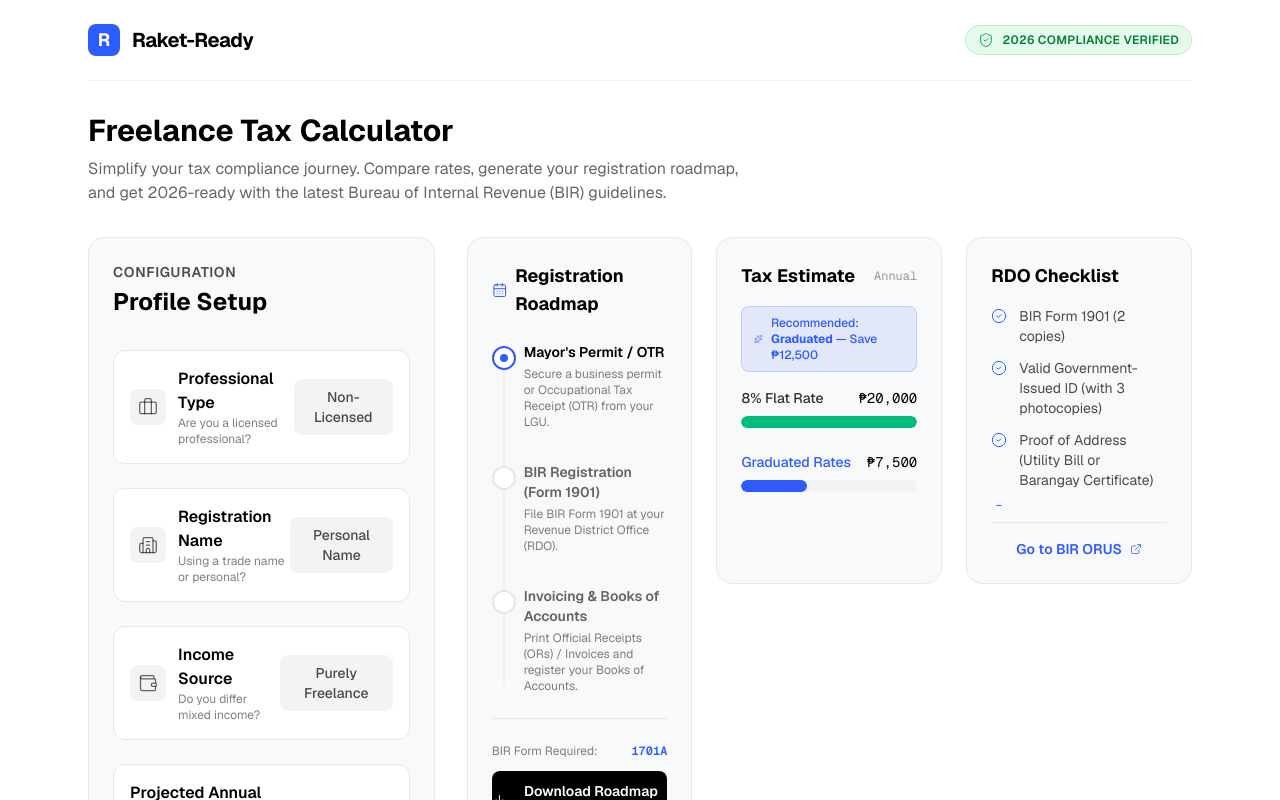
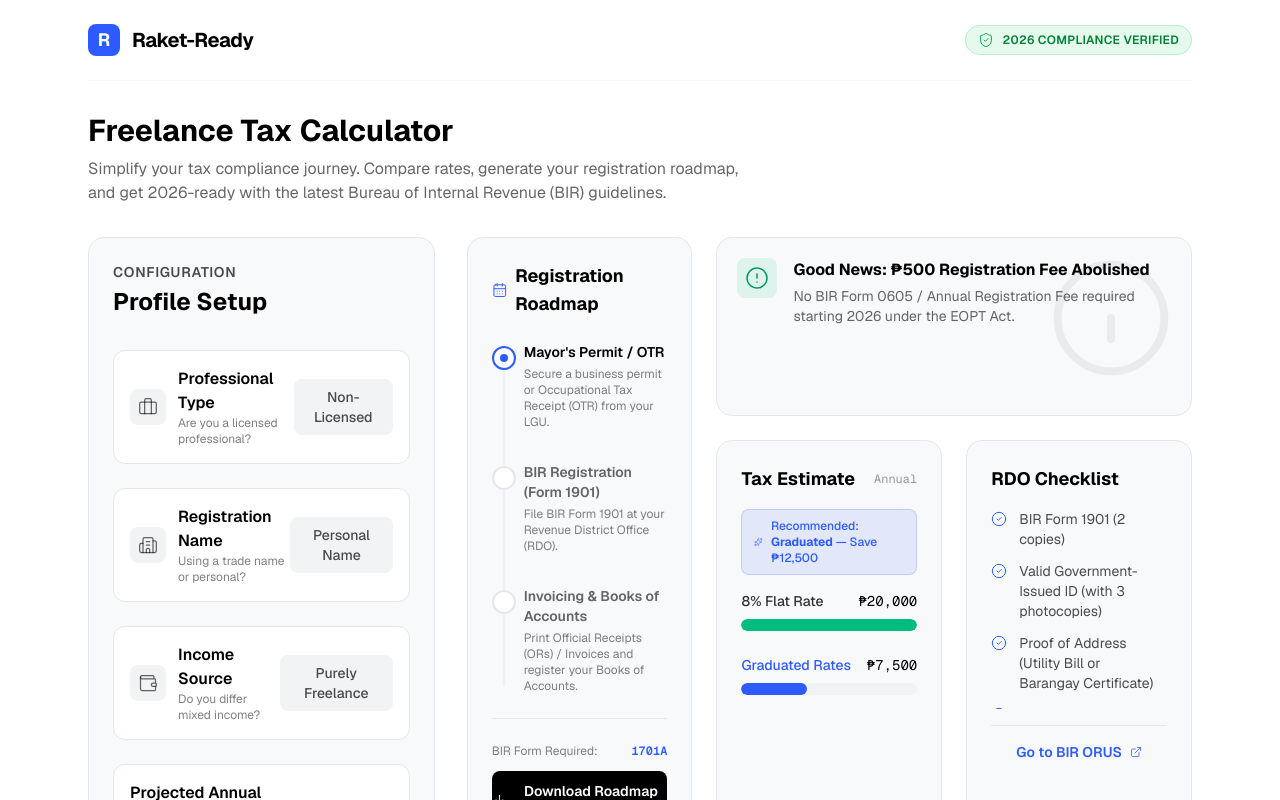
Before and after one commit to donsirr/30-days-30-projects, a Next.js app in the folder 3-raketready/: page / in a window 1280 px wide. Shown: the top 800 px of the page. Built offline with nearby package versions, Linux system fonts and the light colour scheme.

Commit message:
Add loading skeletons to dashboard and calculator
Introduces a reusable Skeleton component and integrates loading states into ResultsDashboard and TaxCalculator. This improves user experience by displaying shimmer effects during calculation or data updates.

```diff
--- a/3-raketready/components/ResultsDashboard.tsx
+++ b/3-raketready/components/ResultsDashboard.tsx
@@ -2,6 +2,7 @@
 
 import { AlertCircle, CheckCircle2, Download, ExternalLink, CalendarDays, TrendingUp, Info, Sparkles } from "lucide-react";
 import { motion } from "framer-motion";
+import { Skeleton } from "./Skeleton";
 
 interface ResultsDashboardProps {
     income: number;
@@ -14,6 +15,7 @@ interface ResultsDashboardProps {
     savings: number;
     birForm: '1701' | '1701A';
     eoptAlert: string;
+    isLoading: boolean;
 }
 
 export function ResultsDashboard({
@@ -27,6 +29,7 @@ export function ResultsDashboard({
     savings,
     birForm,
     eoptAlert,
+    isLoading
 }: ResultsDashboardProps) {
 
     const formatCurrency = (val: number) =>
@@ -40,7 +43,9 @@ export function ResultsDashboard({
         <div className="grid grid-cols-1 md:grid-cols-3 gap-6 auto-rows-min">
 
             {/* Main Card: Roadmap (Vertical Timeline) - Spans 1 col, 2 rows on Desktop */}
-            <div className="md:col-span-1 md:row-span-2 bg-surface rounded-2xl border border-border p-6 flex flex-col">
+            <div className="md:col-span-1 md:row-span-2 bg-surface rounded-2xl border border-border p-6 flex flex-col relative overflow-hidden">
+                {isLoading && <div className="absolute inset-0 z-20 bg-surface/50 backdrop-blur-[1px] flex items-center justify-center"><Skeleton className="w-full h-full opacity-10" /></div>}
+
                 <h3 className="font-bold text-lg mb-6 flex items-center gap-2">
                     <CalendarDays className="w-5 h-5 text-accent" strokeWidth={1.5} />
                     Registration Roadmap
@@ -71,8 +76,24 @@ export function ResultsDashboard({
                 </div>
             </div>
 
+            {/* Small Card: EOPT Alert */}
+            <div className="md:col-span-2 bg-surface rounded-2xl border border-border p-5 flex items-start gap-4 relative overflow-hidden">
+                <div className="absolute right-0 top-0 p-4 opacity-5">
+                    <Info className="w-32 h-32" strokeWidth={1.5} />
+                </div>
+                <div className="p-2 bg-emerald-500/10 rounded-lg text-emerald-600">
+                    <AlertCircle className="w-6 h-6" strokeWidth={1.5} />
+                </div>
+                <div>
+                    <h3 className="font-bold text-foreground">Good News: ₱500 Registration Fee Abolished</h3>
+                    <p className="text-sm text-foreground/60 mt-1">{eoptAlert}</p>
+                </div>
+            </div>
+
             {/* Medium Card: Tax Compare */}
-            <div className="md:col-span-1 bg-surface rounded-2xl border border-border p-6">
+            <div className="md:col-span-1 bg-surface rounded-2xl border border-border p-6 relative overflow-hidden">
+                {isLoading && <div className="absolute inset-0 z-20 bg-surface/50 backdrop-blur-[1px]"><Skeleton className="w-full h-full opacity-10" /></div>}
+
                 <div className="flex items-center justify-between mb-4">
                     <h3 className="font-bold text-lg">Tax Estimate</h3>
                     <span className="text-xs font-mono text-foreground/40">Annual</span>
@@ -129,7 +150,9 @@ export function ResultsDashboard({
             </div>
 
             {/* Bottom Card: Checklist */}
-            <div className="md:col-span-1 bg-surface rounded-2xl border border-border p-6 flex flex-col">
+            <div className="md:col-span-1 bg-surface rounded-2xl border border-border p-6 flex flex-col relative overflow-hidden">
+                {isLoading && <div className="absolute inset-0 z-20 bg-surface/50 backdrop-blur-[1px]"><Skeleton className="w-full h-full opacity-10" /></div>}
+
                 <h3 className="font-bold text-lg mb-4">RDO Checklist</h3>
                 <ul className="space-y-3 flex-1 overflow-y-auto max-h-[200px] pr-2 custom-scrollbar">
                     {checklist.map((item, i) => (
--- /dev/null
+++ b/3-raketready/components/Skeleton.tsx
@@ -0,0 +1,5 @@
+export function Skeleton({ className }: { className?: string }) {
+    return (
+        <div className={`animate-pulse bg-muted/50 rounded-lg ${className}`} />
+    );
+}
--- a/3-raketready/components/TaxCalculator.tsx
+++ b/3-raketready/components/TaxCalculator.tsx
@@ -1,9 +1,9 @@
 "use client";
 
-import { useState, useMemo } from "react";
+import { useState, useMemo, useEffect } from "react";
 import { InputConsole } from "./InputConsole";
 import { ResultsDashboard } from "./ResultsDashboard";
-import { RaketEngine, type TaxProfile, type RoadmapStep } from "@/lib/RaketEngine";
+import { RaketEngine, type TaxProfile } from "@/lib/RaketEngine";
 
 export function TaxCalculator() {
     const [isLicensed, setIsLicensed] = useState(false);
@@ -11,18 +11,42 @@ export function TaxCalculator() {
     const [isMixedIncome, setIsMixedIncome] = useState(false);
     const [income, setIncome] = useState(500000);
 
+    // Loading State
+    const [isCalculating, setIsCalculating] = useState(false);
+    // Debounced Params (to simulate network/calc delay if needed, or just smoothen UI)
+    const [debouncedIncome, setDebouncedIncome] = useState(income);
+
+    // Debounce the income slider updates
+    useEffect(() => {
+        setIsCalculating(true);
+        const timer = setTimeout(() => {
+            setDebouncedIncome(income);
+            setIsCalculating(false);
+        }, 400); // 400ms delay for "Shimmer" effect
+        return () => clearTimeout(timer);
+    }, [income]);
+
+    // Immediate update for toggles
+    useEffect(() => {
+        setIsCalculating(true);
+        const timer = setTimeout(() => setIsCalculating(false), 300);
+        return () => clearTimeout(timer);
+    }, [isLicensed, isTradeName, isMixedIncome]);
+
+
     // --- Use RaketEngine for all calculations ---
     const taxProfile: TaxProfile = useMemo(() => {
+        // Use debouncedIncome for calculation to prevent layout thrashing
         const engine = new RaketEngine({
-            grossIncome: income,
+            grossIncome: debouncedIncome,
             isLicensed,
             hasTradeName: isTradeName,
             isMixedIncome,
         });
         return engine.compute();
-    }, [income, isLicensed, isTradeName, isMixedIncome]);
+    }, [debouncedIncome, isLicensed, isTradeName, isMixedIncome]);
 
-    // Transform stepList to legacy roadmap format for dashboard
+    // Transform stepList to roadmap format
     const roadmap = taxProfile.stepList.map((step) => ({
         title: step.title,
         desc: step.description,
@@ -41,7 +65,8 @@ export function TaxCalculator() {
             </div>
             <div className="lg:col-span-8">
                 <ResultsDashboard
-                    income={income}
+                    isLoading={isCalculating}
+                    income={debouncedIncome}
                     tax8Percent={taxProfile.tax8Percent}
                     taxGraduated={taxProfile.taxGraduated}
                     isVatLiable={taxProfile.isVatLiable}
```
